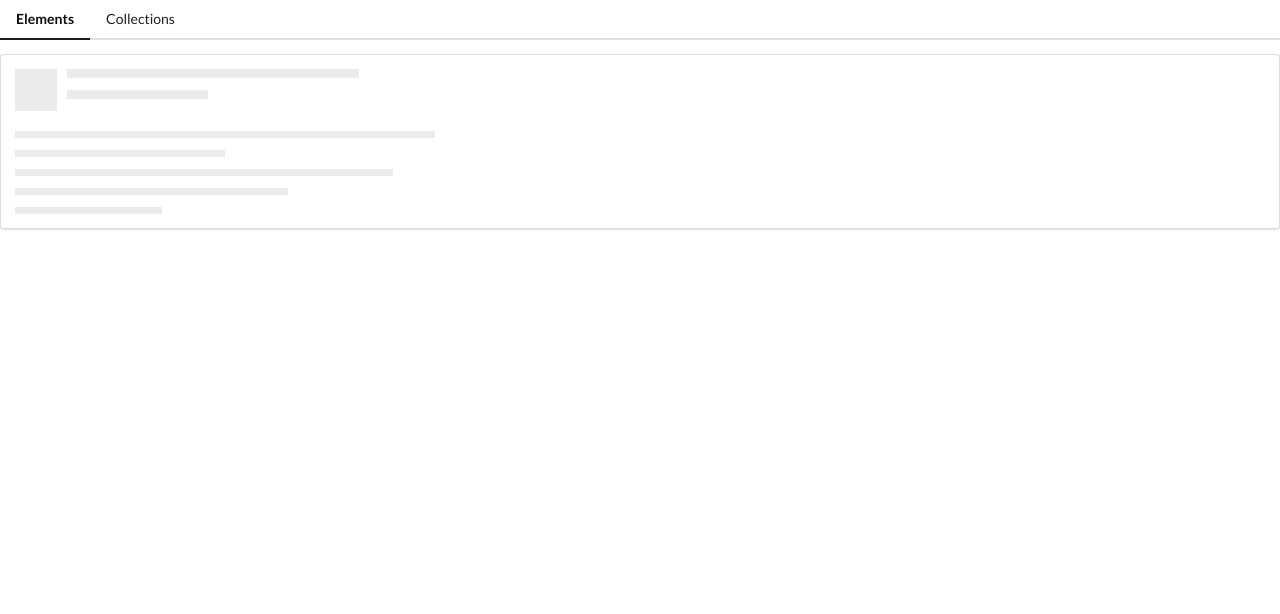
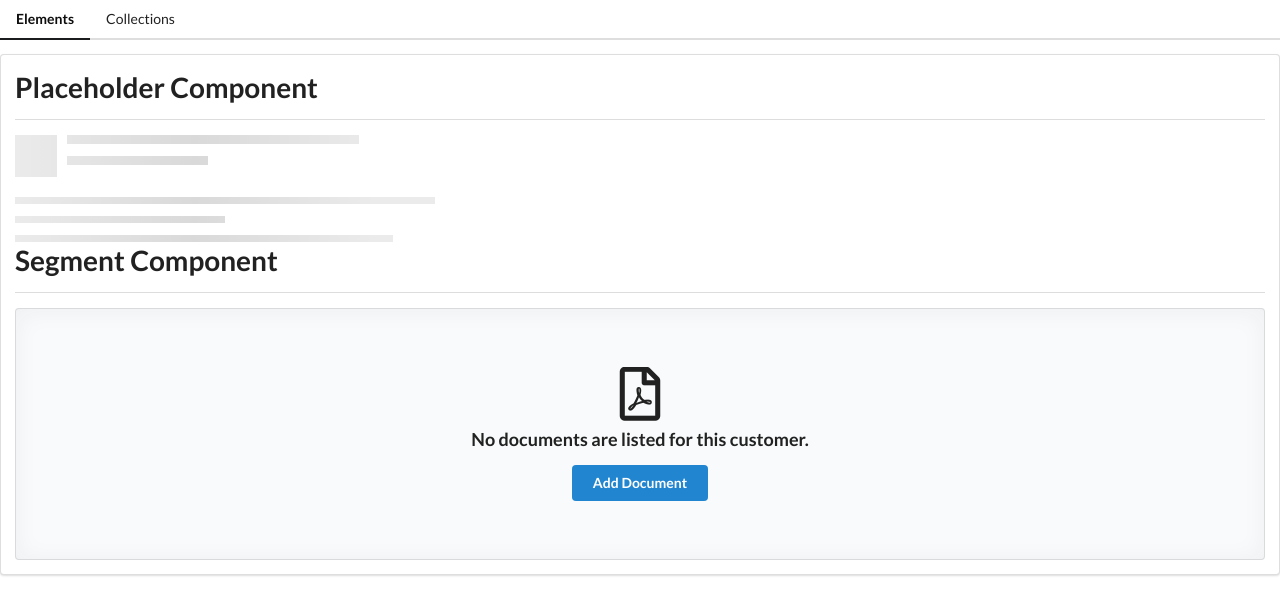
Before and after one commit to mtedone/udemy-comps, an Angular app: page /elements in a window 1280 px wide. Shown: the top 614 px of the page. Built offline with nearby package versions, Linux system fonts and the light colour scheme.

Commit message:
Completed Element section

```diff
--- a/src/app/elements/elements-home/elements-home.component.html
+++ b/src/app/elements/elements-home/elements-home.component.html
@@ -1 +1,13 @@
-<app-placeholder [lines]="5"></app-placeholder>
+<app-divider> Placeholder Component </app-divider>
+<app-placeholder></app-placeholder>
+
+<app-divider> Segment Component </app-divider>
+
+<app-segment>
+  <header>
+    <i class="pdf file outline icon"></i>
+    No documents are listed for this customer.
+  </header>
+
+  <button class="ui primary button">Add Document</button>
+</app-segment>
--- a/src/app/elements/elements.module.ts
+++ b/src/app/elements/elements.module.ts
@@ -5,10 +5,12 @@ import { ElementsRoutingModule } from './elements-routing.module';
 import { ElementsHomeComponent } from './elements-home/elements-home.component';
 import { PlaceholderComponent } from './placeholder/placeholder.component';
 import { TimesDirective } from './times.directive';
+import { SharedModule } from '../shared/shared.module';
+import { SegmentComponent } from './segment/segment.component';
 
 @NgModule({
-  declarations: [ElementsHomeComponent, PlaceholderComponent, TimesDirective],
-  imports: [CommonModule, ElementsRoutingModule],
+  declarations: [ElementsHomeComponent, PlaceholderComponent, TimesDirective, SegmentComponent],
+  imports: [CommonModule, SharedModule, ElementsRoutingModule],
   exports: [],
 })
 export class ElementsModule {}
--- /dev/null
+++ b/src/app/elements/segment/segment.component.css
@@ -0,0 +1,3 @@
+div.ui.icon.header:empty {
+  display: none;
+}
--- /dev/null
+++ b/src/app/elements/segment/segment.component.html
@@ -0,0 +1,6 @@
+<div class="ui placeholder segment">
+  <div class="ui icon header">
+    <ng-content select="header"></ng-content>
+  </div>
+  <ng-content></ng-content>
+</div>
--- /dev/null
+++ b/src/app/elements/segment/segment.component.ts
@@ -0,0 +1,15 @@
+import { Component, OnInit } from '@angular/core';
+
+@Component({
+  selector: 'app-segment',
+  templateUrl: './segment.component.html',
+  styleUrls: ['./segment.component.css']
+})
+export class SegmentComponent implements OnInit {
+
+  constructor() { }
+
+  ngOnInit(): void {
+  }
+
+}
--- /dev/null
+++ b/src/app/shared/divider/divider.component.html
@@ -0,0 +1,4 @@
+<h1>
+  <ng-content></ng-content>
+</h1>
+<div class="ui divider"></div>
--- /dev/null
+++ b/src/app/shared/divider/divider.component.ts
@@ -0,0 +1,12 @@
+import { Component, OnInit } from '@angular/core';
+
+@Component({
+  selector: 'app-divider',
+  templateUrl: './divider.component.html',
+  styleUrls: ['./divider.component.css'],
+})
+export class DividerComponent implements OnInit {
+  constructor() {}
+
+  ngOnInit(): void {}
+}
```
Also changed, not shown: src/app/shared/shared.module.ts (added, +10 -0 lines), src/app/shared/divider/divider.component.css (added), 2 other files (tests, documents, lock files or other folders).
